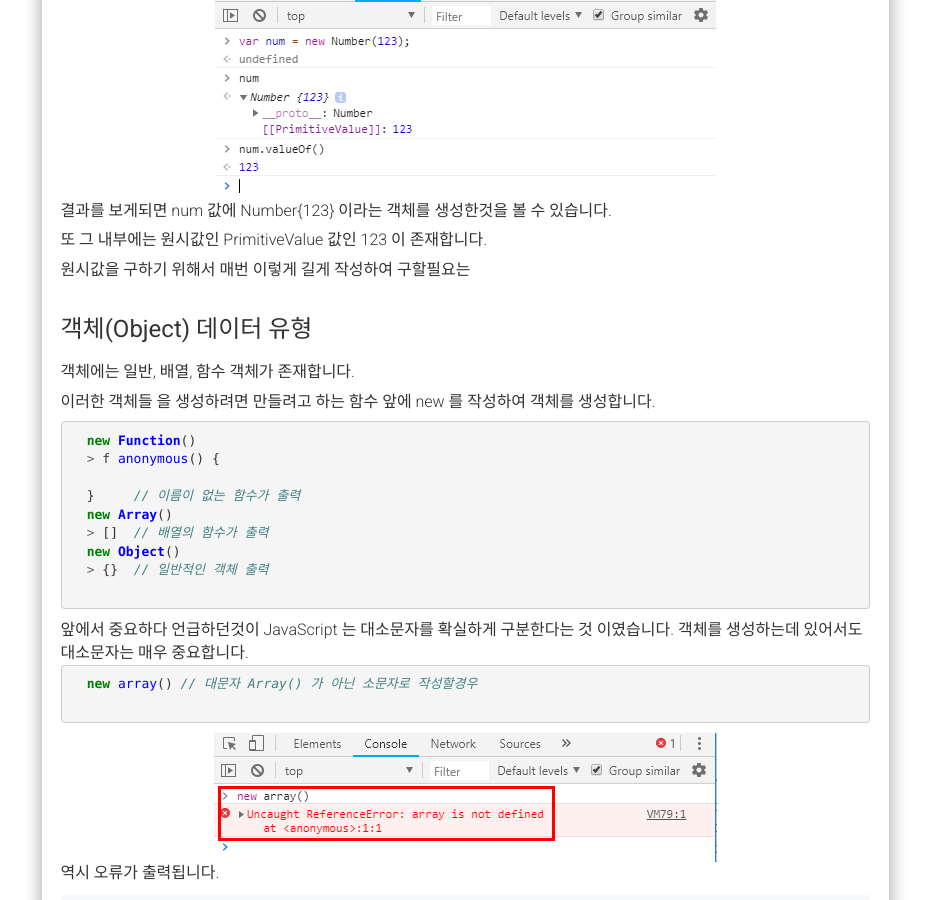
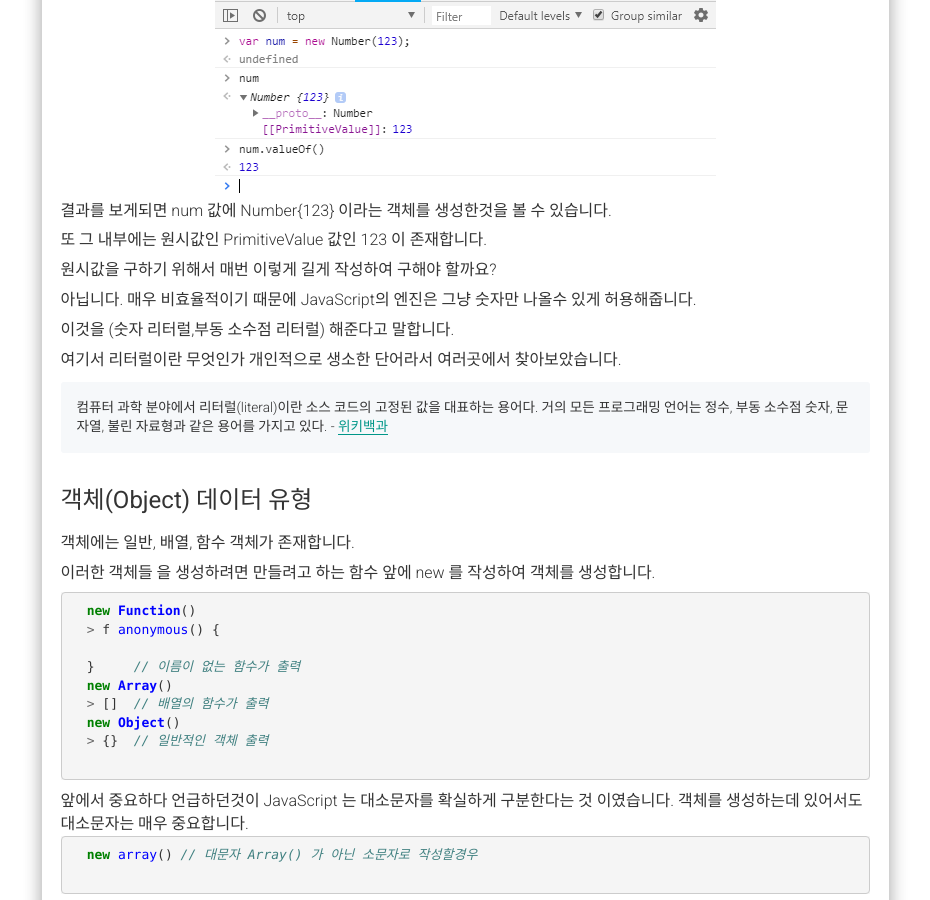
Before and after one commit to alalstjr/promote.github.io, a Jekyll site: the page built from _posts/2018-08-25-JavaScript 기초문법.md, in a window 1280 px wide and 900 px high, scrolled down 4272 px. Shown: the whole window, without its empty margins (321-1251 px from the left). Built offline with Jekyll 4.4.1, drawn with Linux system fonts in a browser that asks for light colours; nearby versions of some CDN libraries; our own code applies the rules of GitHub Pages for plain Markdown files; comment, search, counter and statistics services are not loaded.

Commit message:
Update 2018-08-25-JavaScript 기초문법.md

```diff
--- a/_posts/2018-08-25-JavaScript 기초문법.md
+++ b/_posts/2018-08-25-JavaScript 기초문법.md
@@ -169,7 +169,13 @@
   </div>
   <p>결과를 보게되면 num 값에 Number{123} 이라는 객체를 생성한것을 볼 수 있습니다.</p>
   <p>또 그 내부에는 원시값인 PrimitiveValue 값인 123 이 존재합니다.</p>
-  <p>원시값을 구하기 위해서 매번 이렇게 길게 작성하여 구할필요는 </p>
+  <p>원시값을 구하기 위해서 매번 이렇게 길게 작성하여 구해야 할까요?</p>
+  <p>아닙니다. 매우 비효율적이기 때문에 JavaScript의 엔진은 그냥 숫자만 나올수 있게 허용해줍니다.</p>
+  <p>이것을 (숫자 리터럴,부동 소수점 리터럴) 해준다고 말합니다.</p>
+  <p>여기서 리터럴이란 무엇인가 개인적으로 생소한 단어라서 여러곳에서 찾아보았습니다.</p>
+  <div class="pro-txt">
+    컴퓨터 과학 분야에서 리터럴(literal)이란 소스 코드의 고정된 값을 대표하는 용어다. 거의 모든 프로그래밍 언어는 정수, 부동 소수점 숫자, 문자열, 불린 자료형과 같은 용어를 가지고 있다. - <a href="https://ko.wikipedia.org/wiki/리터럴" target="_blank">위키백과</a>
+  </div>
 </div>
 <div class="box">
   <div class="small-title">객체(Object) 데이터 유형</div>
```
